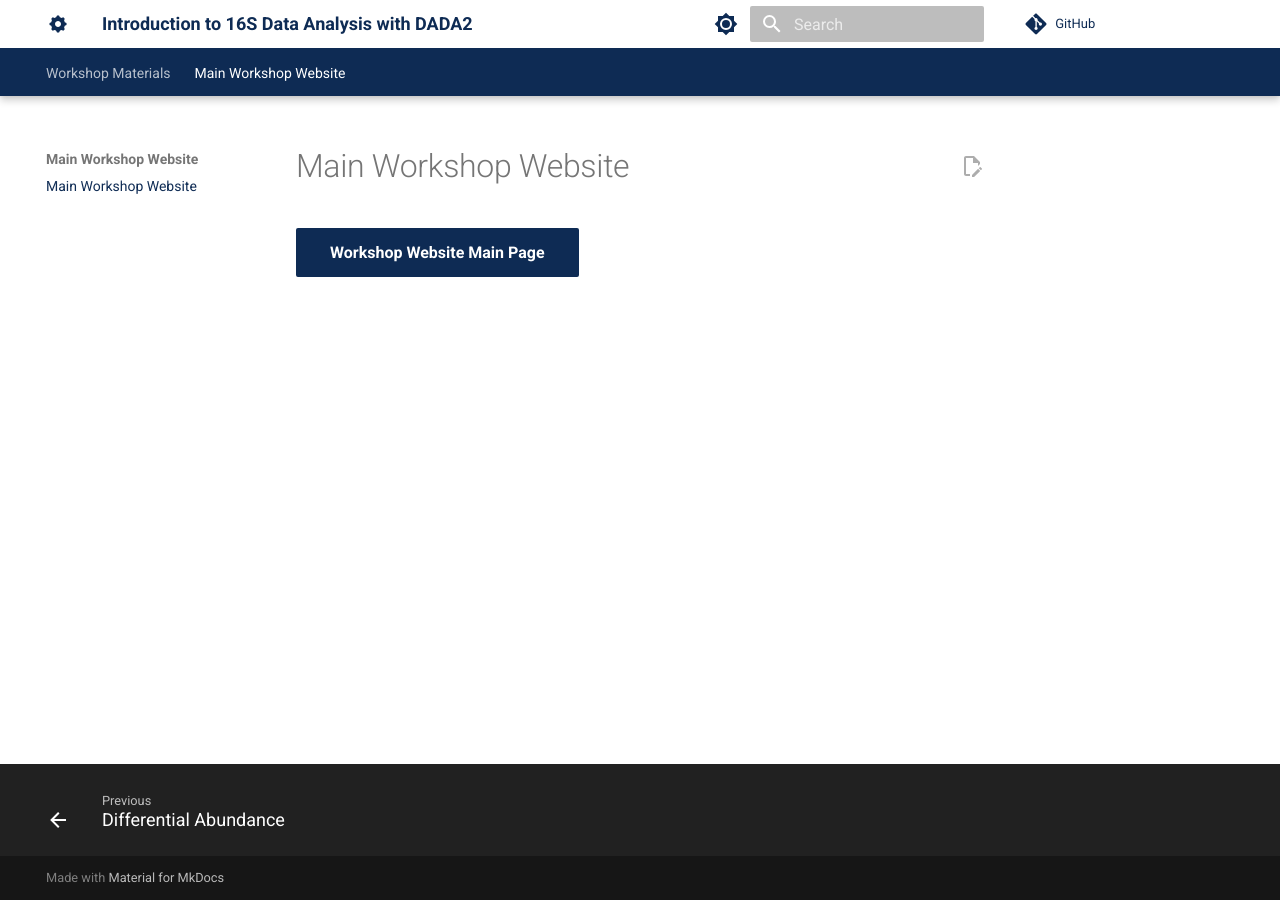
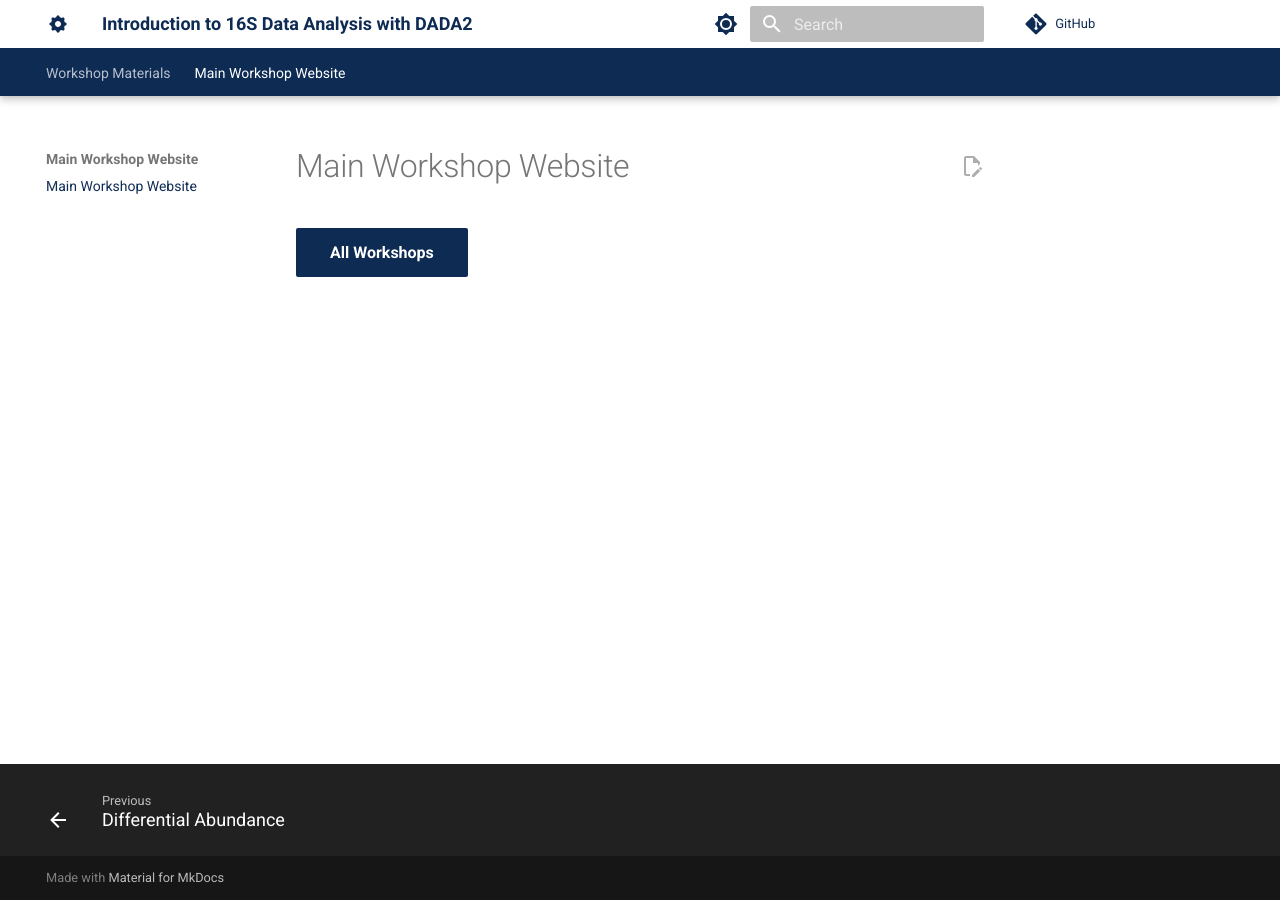
Before and after one commit to best-tufts/intro_to_single_cell_rnaseq, an MkDocs documentation site: the page built from docs/index.md, in a window 1280 px wide. Built offline with MkDocs 1.6.1 and Material for MkDocs 9.7.7, drawn with Linux system fonts in a browser that asks for light colours; comment, search, counter and statistics services are not loaded.

Commit message:
Update index.md

```diff
--- a/docs/index.md
+++ b/docs/index.md
@@ -1 +1 @@
-[Workshop Website Main Page](https://best-tufts.github.io/bioinformatics_workshops/){ .md-button .md-button--primary }
+[All Workshops](https://best-tufts.github.io/bioinformatics_workshops/){ .md-button .md-button--primary }
```
